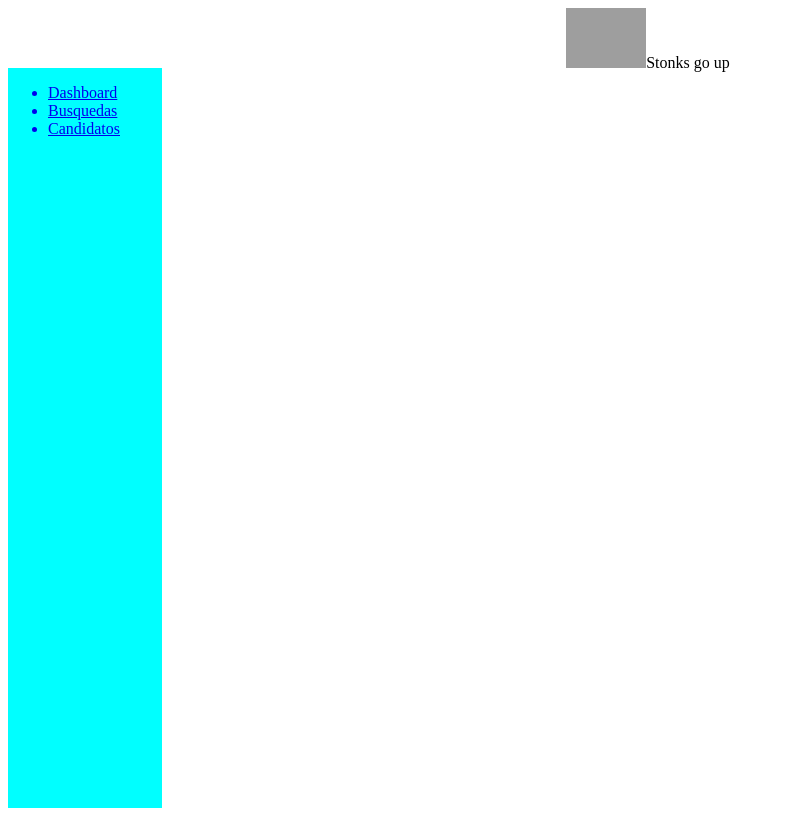
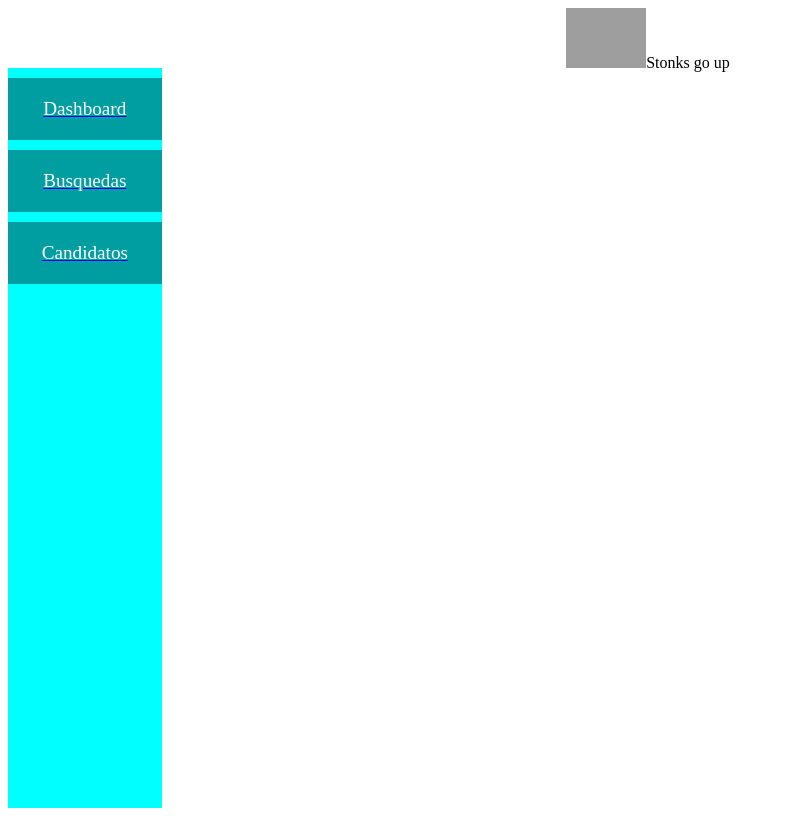
Before and after one commit to NJAbuin/thecolony, a React app: page /auth in a window 1280 px wide. Shown: the whole page, without its empty margins (0-785 px from the left). Built offline with nearby package versions, Linux system fonts and the light colour scheme; grey boxes are pictures that could not be loaded; the HTML template or start-up script is replaced by a standard one.

Commit message:
More sidebar and stuff done

```diff
--- a/src/components/Sidebar.jsx
+++ b/src/components/Sidebar.jsx
@@ -1,27 +1,27 @@
 import React from "react";
 import { Link } from "react-router-dom";
 
+import { SidebarButton } from "../templates/SidebarButton";
+
 export default props => {
-  const sidebarOptions = {
+  const recruiterSidebar = {
     Dashboard: "/auth/recruiter",
     Busquedas: "/auth/recruiter/jobpostings",
     Candidatos: "/auth/recruiter/candidates"
   };
 
-  const POWERS = Object.keys(sidebarOptions);
-  const LINKS = Object.values(sidebarOptions);
+  const POWERS = Object.keys(recruiterSidebar);
+  const LINKS = Object.values(recruiterSidebar);
 
   return (
     <div style={{ backgroundColor: "cyan", gridArea: "sidebar" }}>
-      <ul>
       {POWERS.map((power, val) => (
         <Link to={LINKS[val]}>
           <label>
-              <li>{power}</li>
+            <SidebarButton>{power}</SidebarButton>
           </label>
         </Link>
       ))}
-      </ul>
     </div>
   );
 };
--- a/src/containers/AuthContainer.jsx
+++ b/src/containers/AuthContainer.jsx
@@ -18,9 +18,9 @@ function AuthContainer(props) {
   /*
   useEffect(() => {
     const { user, history } = props;
-    if (user.userType === "Admin") history.push("/auth/admin");
-    if (user.userType === "Client") history.push("/auth/client");
-    if (user.userType === "Recruiter") history.push("/auth/recruiter");
+    if (user.type === "Admin") history.push("/auth/admin");
+    if (user.type === "Client") history.push("/auth/client");
+    if (user.type === "Recruiter") history.push("/auth/recruiter");
   }, []);
 */
   return (
--- a/src/containers/DashboardRecruiter.jsx
+++ b/src/containers/DashboardRecruiter.jsx
@@ -5,21 +5,6 @@ import { DashboardR } from "../templates/DashboardR";
 import { DashboardL } from "../templates/DashboardL";
 
 function DashboardRecruiter(props) {
-  //  const {jPostings, candidates} = props
-  /*
-  const [candidates, setCandidatesToSubmit] = useState([]);
-    setCandidatesToSubmit([
-    ...candidates,
-    {
-      id: candidates.length,
-      value: "john asshole"
-    }
-  ]);
-
-  hacer assignment de candidates 100% back
-  o
-  hacer assignment de candidates form>checkbox, on submit, axios
-*/
   return (
     <Dashboard>
       <DashboardL>
@@ -27,7 +12,7 @@ function DashboardRecruiter(props) {
         <div style={{ gridArea: "contentL", backgroundColor: "blue" }}>
           <ul>
             {jPostings.map((x, y) => (
-              <li>{`${x} ${y * Math.random() * 6}`}</li>
+              <li key={y}>{`${x} ${y * Math.random() * 6}`}</li>
             ))}
           </ul>
         </div>
--- a/src/containers/Main.jsx
+++ b/src/containers/Main.jsx
@@ -24,8 +24,8 @@ function Main(props) {
   useEffect(() => fetchSession(), []);
 
   /*
-  if (props.user.userType)
-    useEffect(() => history.push(`/auth/${user.userType}`), [user]);
+  if (props.user.type)
+    useEffect(() => history.push(`/auth/${user.type}`), [user]);
 */
 
   return (
--- a/src/store/actions/session.js
+++ b/src/store/actions/session.js
@@ -20,8 +20,8 @@ export const sessionLogIn = (url, email, password) => dispatch =>
   axios
     .post(url, { email, password })
     .then(res => {
-      const { fullName, email, userType } = res.data;
-      return { fullName, email, userType };
+      const { fullName, email, type } = res.data;
+      return { fullName, email, type };
     })
     .then(user => dispatch(logIn(user)))
     .catch(err => console.log(err));
--- /dev/null
+++ b/src/templates/SidebarButton.js
@@ -0,0 +1,21 @@
+import styled from "styled-components";
+
+export const SidebarButton = styled.p`
+  font-family: ${props => props.theme.fontFamily};
+  font-size: 1.2rem;
+  color: ${props => props.theme.color};
+  text-align: center;
+  background-color: rgba(2, 10, 20, 0.4);
+
+  margin: 0;
+  padding: 20px;
+  background-color: none;
+  margin: 10px 0px;
+
+  transition: border-radius 0.475s;
+  &:hover {
+    cursor: pointer;
+    background-color: rgba(255, 0, 0, 0.5);
+    border-radius: 50px;
+  }
+`;
```
Also changed, not shown: db/models/Admin.js (+6 -6 lines), db/models/Client.js (+6 -6 lines), db/models/Recruiter.js (+6 -6 lines), 1 other file (tests, documents, lock files or other folders). Lines whose indentation alone changed are shown as unchanged.
